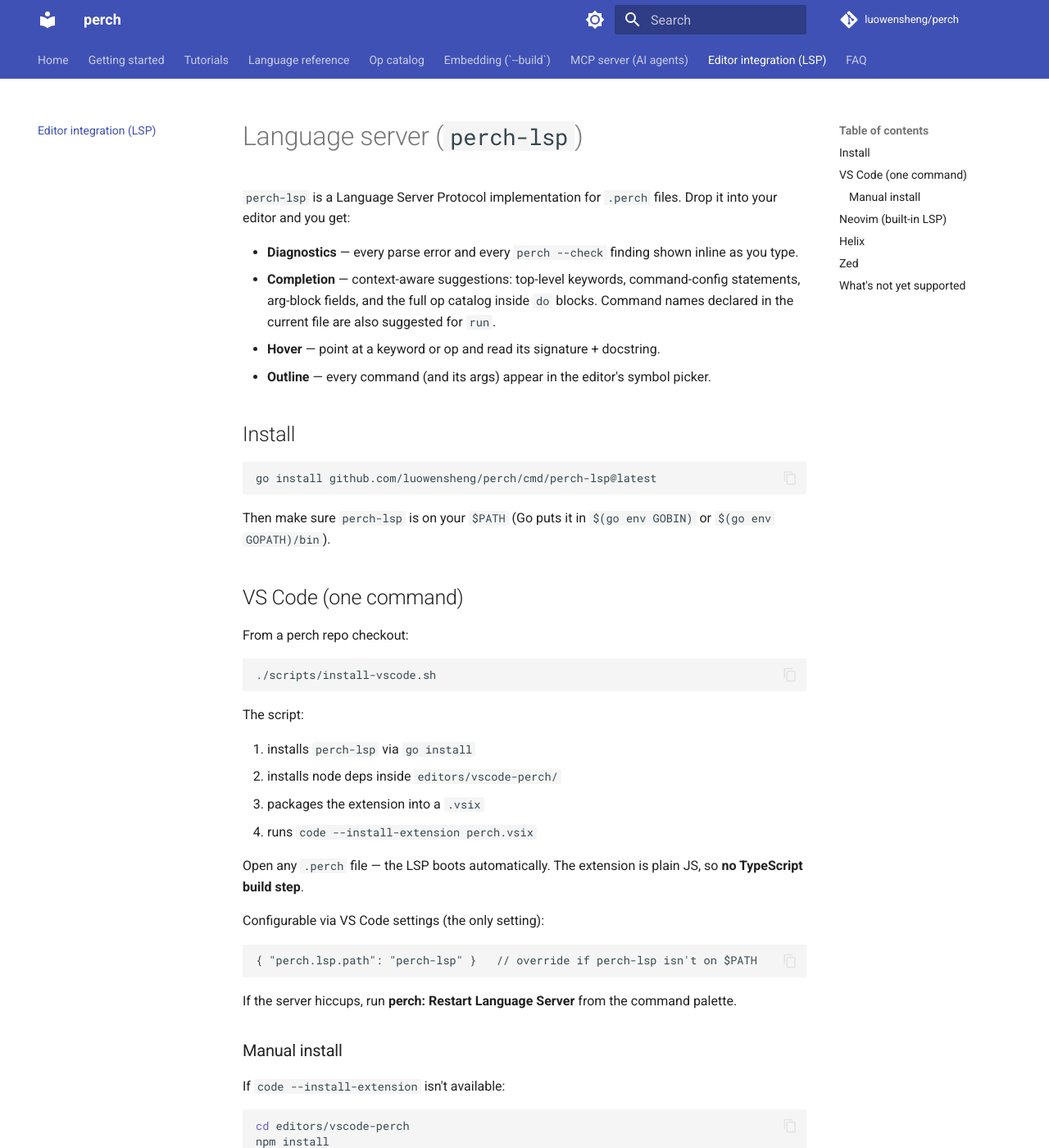
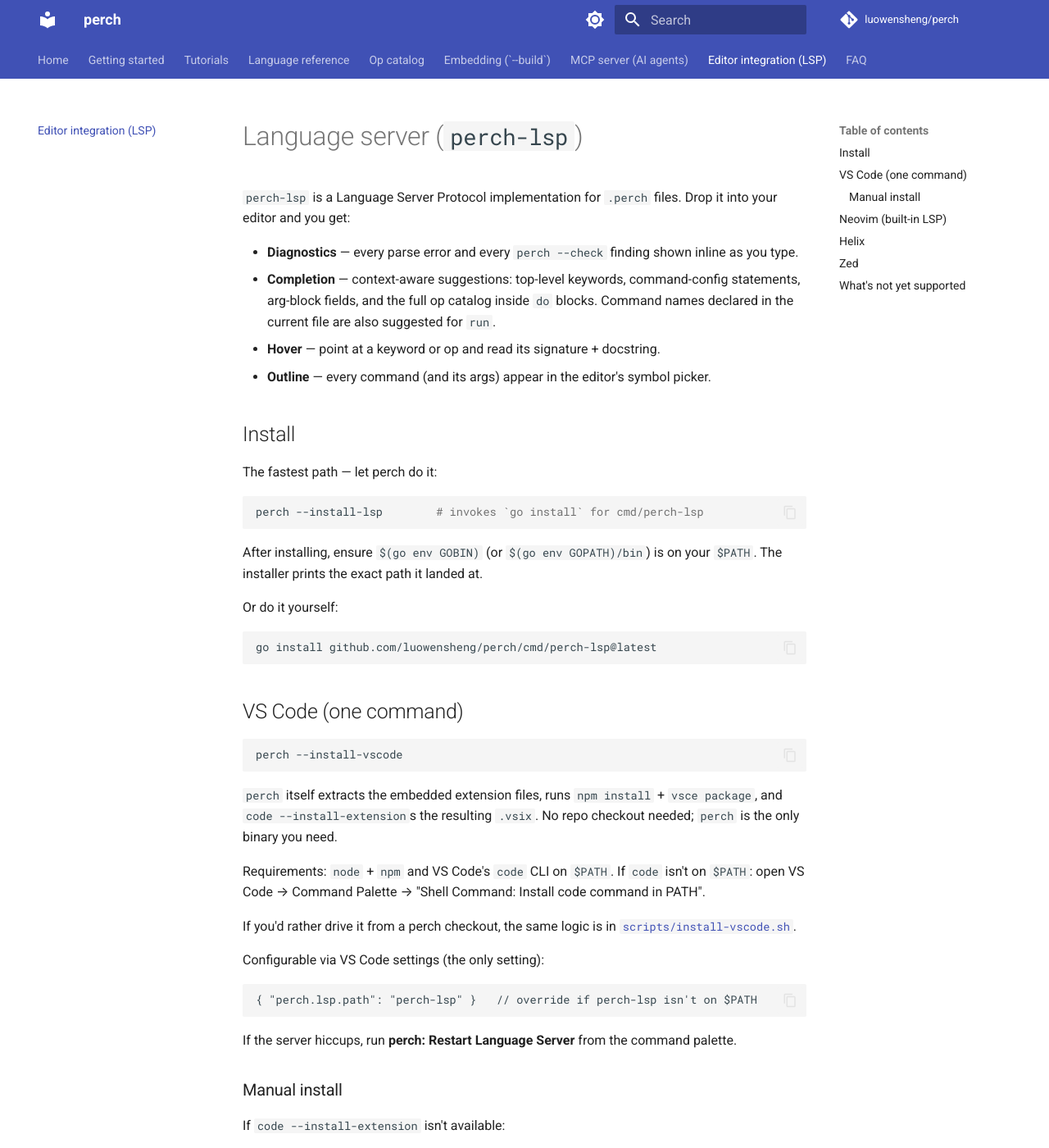
Before and after one commit to olivierdevelops/perch, an MkDocs documentation site: the page built from docs/lsp.md, in a window 1280 px wide and 1400 px high. Shown: the whole window at 82% size. Built offline with MkDocs 1.6.1 and Material for MkDocs 9.7.7, drawn with Linux system fonts in a browser that asks for light colours; comment, search, counter and statistics services are not loaded.

Commit message:
feat: perch --install-lsp + perch --install-vscode
Two new top-level flags so users don't need a perch checkout or a
shell script to get the editor surface working:

  perch --install-lsp
    └─ runs `go install github.com/luowensheng/perch/cmd/perch-lsp@main`
       (will switch to @latest once a release containing perch-lsp tags).
       Detects `go` on PATH; surfaces a clear actionable error if absent.
       Prints the resolved install path ($(go env GOBIN) or
       $(go env GOPATH)/bin/perch-lsp).

  perch --install-vscode
    └─ installs perch-lsp first, then extracts the EMBEDDED extension
       files (infra/vscodeext via go:embed) to a temp dir, runs
       `npm install` + `npx vsce package` + `code --install-extension`.
       Requires node + npm + `code` CLI. The extension files are
       canonical at editors/vscode-perch/ and mirrored into
       infra/vscodeext/template/; the embed pulls the mirror.

Implementation:
- infra/vscodeext/embed.go: go:embed template + Extract(dst) helper
  that walks the embedded FS and writes files to disk.
- infra/vscodeext/template/: a copy of editors/vscode-perch/ files
  (package.json, extension.js, language-configuration.json,
  syntaxes/perch.tmLanguage.json, README.md). Keep in sync with
  the canonical editors/vscode-perch/ copy.
- usecases/installlsp: thin wrapper around `go install`.
- usecases/installvscode: requires node/npm/code, extracts via
  vscodeext, runs the three-step install. InstallLSP is injected
  so the use-case can chain.
- io/cli/cli.go: new use-case interfaces InstallLSPUseCase +
  InstallVSCodeUseCase; --install-lsp and --install-vscode flags;
  help text lines.
- cmd/perch/main.go: wires both use-cases for the regular CLI and
  the embedded-program CLI (so a bundled binary can still install
  editor tooling for its end-user).
- README + docs/lsp.md + CHANGELOG: lead with `perch --install-lsp`
  / `perch --install-vscode` over the manual shell-script path.

Verified live:
  $ perch --install-lsp
  → go install github.com/luowensheng/perch/cmd/perch-lsp@main
  ✓ installed: /Users/<user>/go/bin/perch-lsp

````diff
--- a/docs/lsp.md
+++ b/docs/lsp.md
@@ -9,28 +9,31 @@
 
 ## Install
 
+The fastest path — let perch do it:
+
+```sh
+perch --install-lsp        # invokes `go install` for cmd/perch-lsp
+```
+
+After installing, ensure `$(go env GOBIN)` (or `$(go env GOPATH)/bin`) is on your `$PATH`. The installer prints the exact path it landed at.
+
+Or do it yourself:
+
 ```sh
 go install github.com/luowensheng/perch/cmd/perch-lsp@latest
 ```
 
-Then make sure `perch-lsp` is on your `$PATH` (Go puts it in `$(go env GOBIN)` or `$(go env GOPATH)/bin`).
-
 ## VS Code (one command)
 
-From a perch repo checkout:
-
 ```sh
-./scripts/install-vscode.sh
+perch --install-vscode
 ```
 
-The script:
+`perch` itself extracts the embedded extension files, runs `npm install` + `vsce package`, and `code --install-extension`s the resulting `.vsix`. No repo checkout needed; `perch` is the only binary you need.
 
-1. installs `perch-lsp` via `go install`
-2. installs node deps inside `editors/vscode-perch/`
-3. packages the extension into a `.vsix`
-4. runs `code --install-extension perch.vsix`
+Requirements: `node` + `npm` and VS Code's `code` CLI on `$PATH`. If `code` isn't on `$PATH`: open VS Code → Command Palette → "Shell Command: Install code command in PATH".
 
-Open any `.perch` file — the LSP boots automatically. The extension is plain JS, so **no TypeScript build step**.
+If you'd rather drive it from a perch checkout, the same logic is in [`scripts/install-vscode.sh`](https://github.com/luowensheng/perch/blob/main/scripts/install-vscode.sh).
 
 Configurable via VS Code settings (the only setting):
 
````
Also changed, not shown: README.md (+5 -4 lines), 2 other files.
